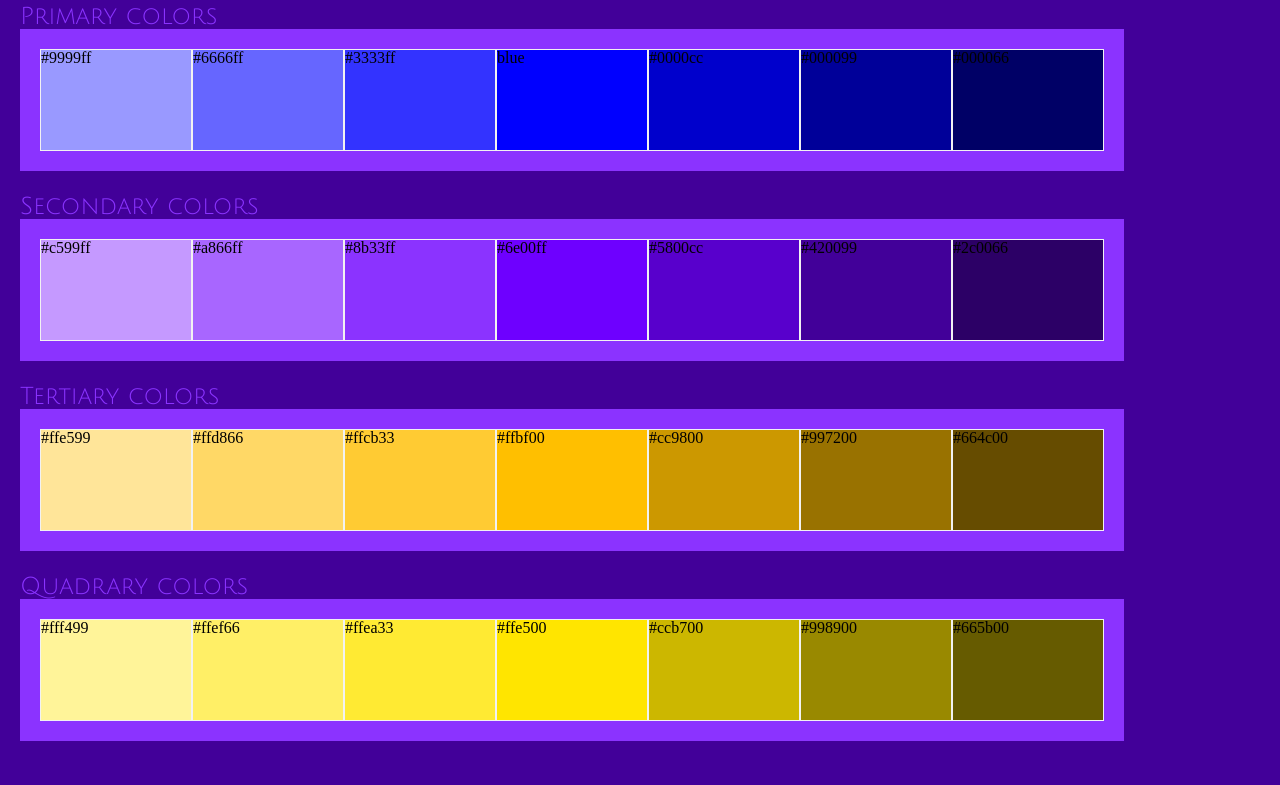
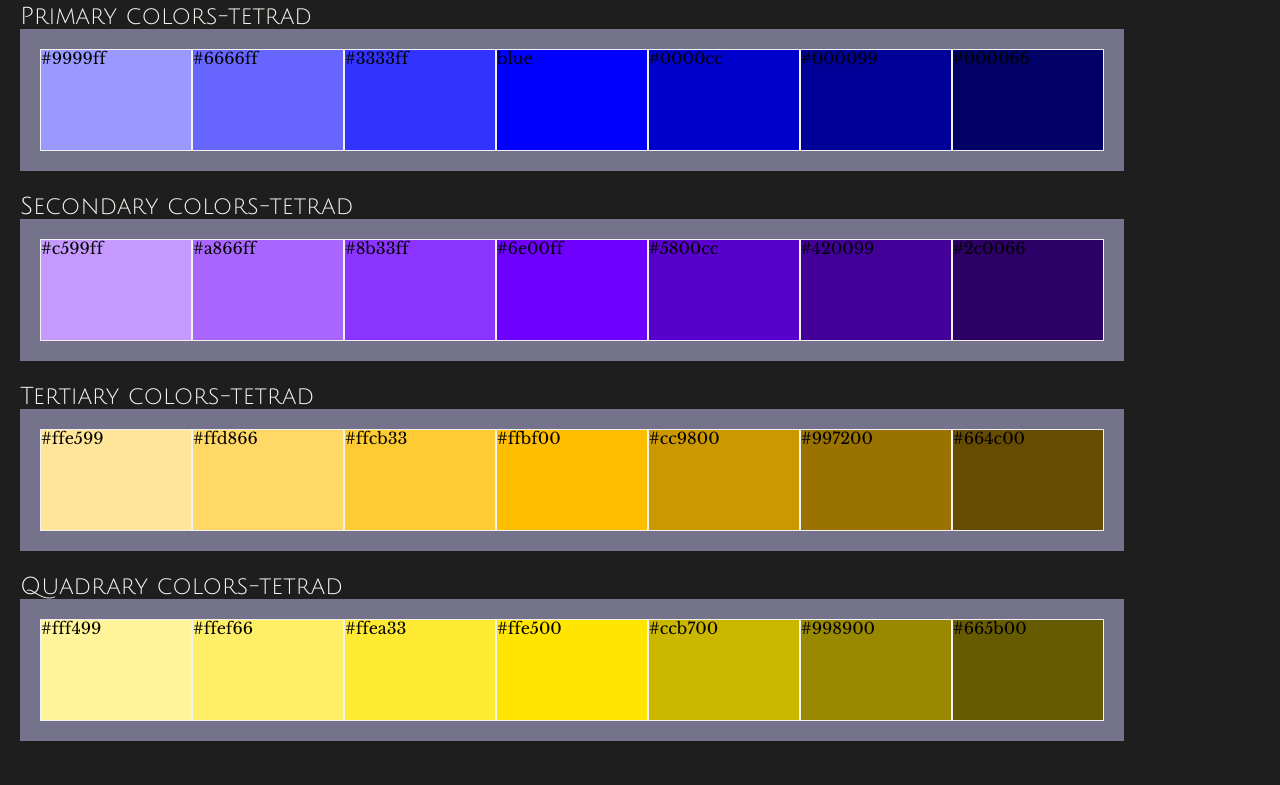
Before and after one commit to Giorgix/ronin, a plain HTML site: page example.html in a window 1280 px wide. Shown: the part 103-888 px from the top of the page. Drawn offline with Linux system fonts and the light colour scheme.

Commit message:
rename files and added comments

```diff
--- a/static/sass/sass_app/_home.sass
+++ b/static/sass/sass_app/_example.sass
@@ -12,10 +12,12 @@ body
 h2
   font-family: $secondary-font
   font-size: 1.5em
-  color: $secondary-color--moderately-soft
+  color: $white-secondstory
+  &:after
+    content: "-#{$cs-scheme}"
 
 .pallete-example
-  background-color: $secondary-color--moderately-soft
+  background-color: $grey-secondstory
   width: 1064px
   font-size: 0
   padding: 20px
@@ -26,6 +28,7 @@ h2
   width: 150px
   height: 100px
   font-size: 16px
+  font-family: $font-family--baskerville
   border: #F2F2F2 solid 1px
 
 .pallete-auto-primary-1
--- a/static/sass/sass_base/_backgrounds.sass
+++ b/static/sass/sass_base/_backgrounds.sass
@@ -1,5 +1,5 @@
 @import '../sass_lib/backgrounds'
 
 =solid--calm-light
-  +bg-solid($secondary-color--loud)
+  +bg-solid($grey-secondstory--loud)
   //@debug 'lightness =' lightness(shade(#1e1e1e, 40%))
--- a/static/sass/sass_base/_typographies.sass
+++ b/static/sass/sass_base/_typographies.sass
@@ -3,7 +3,7 @@
     font-family: $secondary-font
     font-size: 4em
     text-transform: uppercase
-    color: $secondary-color--very-soft
+    color: $grey-secondstory--soft
   p
     font-family: $primary-font
     font-size: 1.5em
--- a/static/sass/sass_lib/_config.sass
+++ b/static/sass/sass_lib/_config.sass
@@ -7,13 +7,13 @@
 
 $cs-primary           : blue
 $cs-scheme            : tetrad // mono, complement, triad, tetrad, analogic, accented-analogic
-$cs-hue-offset        : 30
+$cs-hue-offset        : 30 //degrees the hue variate to match the next color
 $cs-brightness-offset : false //use a numeric value to create the mono scheme
 $cs-color-model       : ryb //rgb or ryb
 
 //-------PRIMARY-------//
 $primary: cs-primary()
-$ratio:2
+$ratio: 2
 
 $primary-color--very-soft: pallete-auto($primary, very-soft, $ratio)
 $primary-color--soft: pallete-auto($primary, soft, $ratio)
@@ -49,7 +49,7 @@ $tertiary-color--very-loud: pallete-auto($tertiary, very-loud, $ratio)
 
 //--------QUADRARY-------//
 $quadrary: cs-quadrary()
-$ratio:2
+$ratio: 2
 
 $quadrary-color--very-soft: pallete-auto($quadrary, very-soft, $ratio)
 $quadrary-color--soft: pallete-auto($quadrary, soft, $ratio)
--- a/static/sass/style.sass
+++ b/static/sass/style.sass
@@ -1,2 +1,2 @@
 @import 'compass/reset'
-@import 'sass_app/home'
+@import 'sass_app/example'
```
Also changed, not shown: static/css/style.css, 1 other file.
